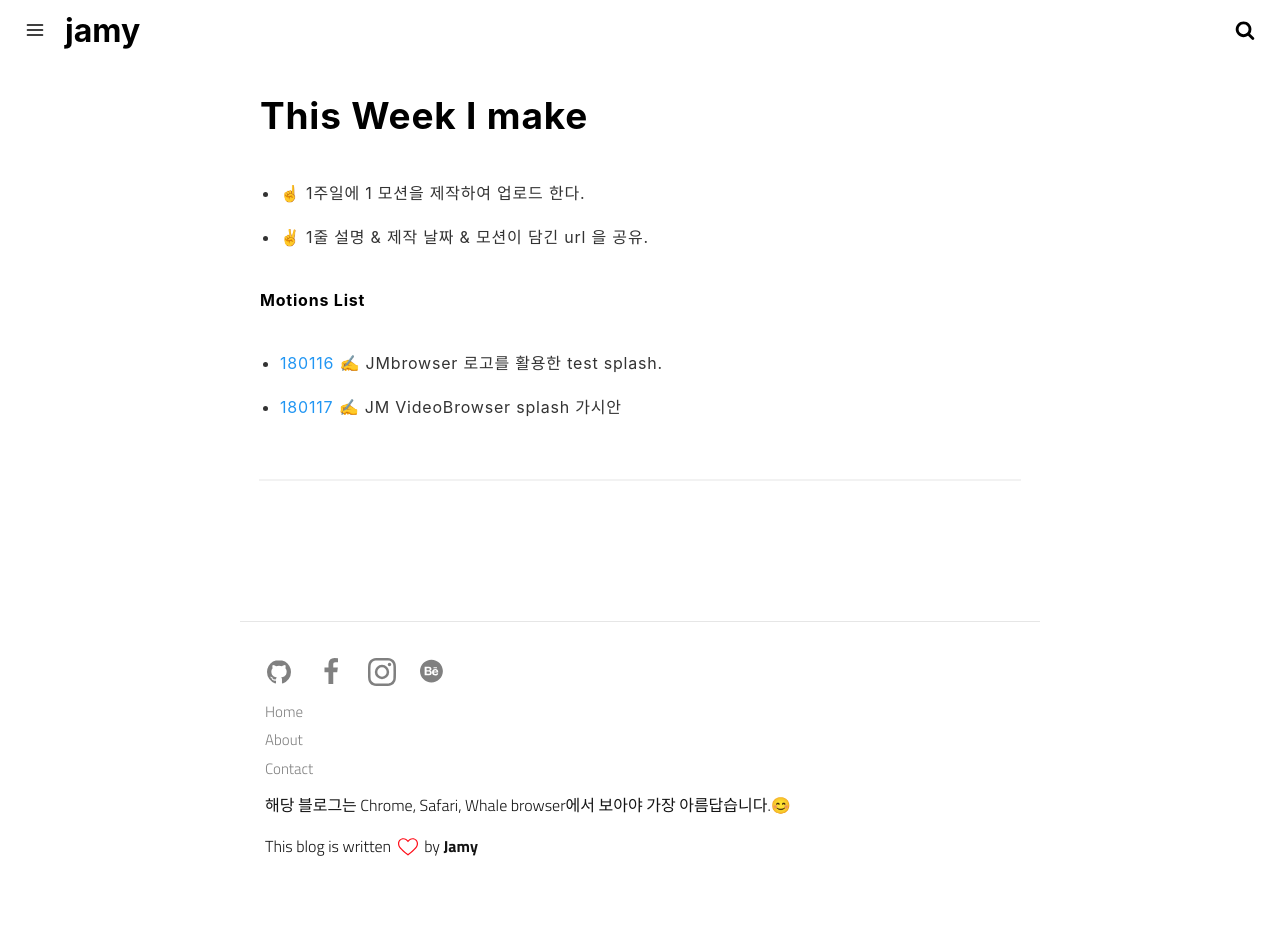
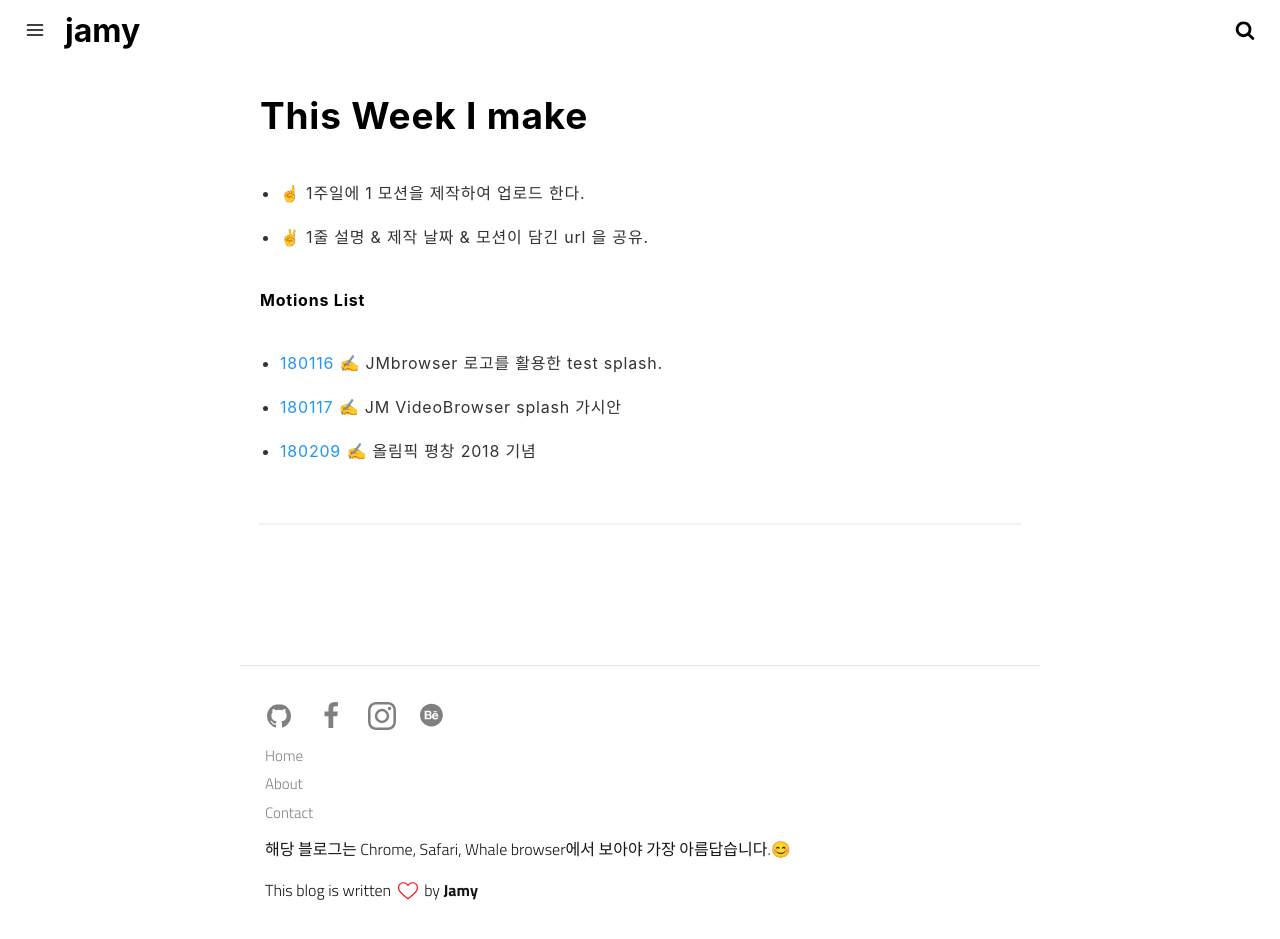
Before and after one commit to crazyjamy/crazyjamy.github.io, a Jekyll site: the page built from motions.md, in a window 1280 px wide and 939 px high. Built offline with Jekyll 4.4.1, drawn with Linux system fonts in a browser that asks for light colours.

Commit message:
Update motions.md

```diff
--- a/motions.md
+++ b/motions.md
@@ -23,5 +23,7 @@ permalink: /motions/
 
 + [180116](https://crazyjamy.github.io/assets/html/jmdemo1a) ✍️ JMbrowser 로고를 활용한 test splash.
 + [180117](https://crazyjamy.github.io/assets/html/videodemo1a.html) ✍️ JM VideoBrowser splash 가시안
++ [180209](https://crazyjamy.github.io/assets/html/pyeongchang_olympic_2018.html) ✍️ 올림픽 평창 2018 기념
+
 
 ***
```
